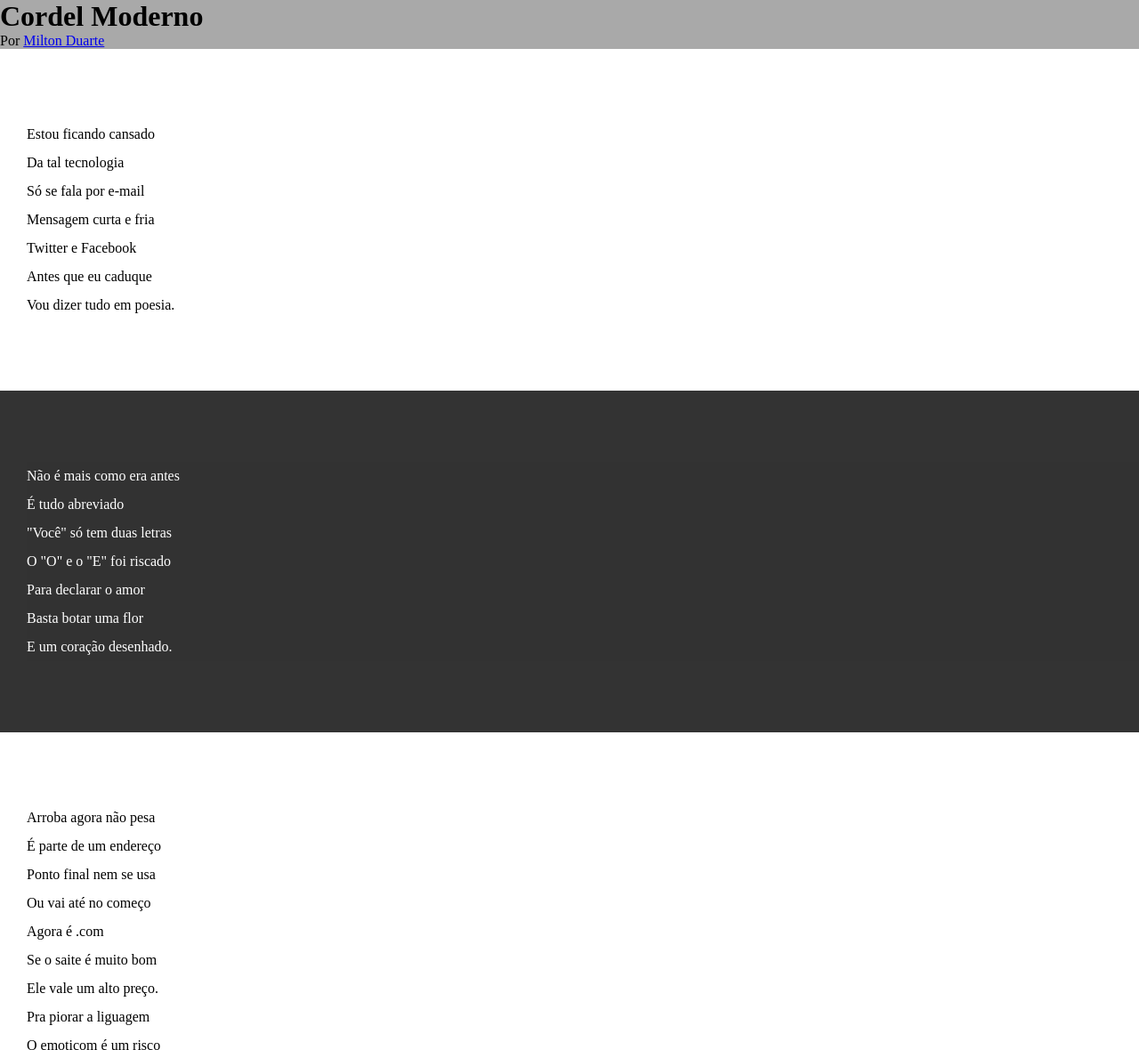
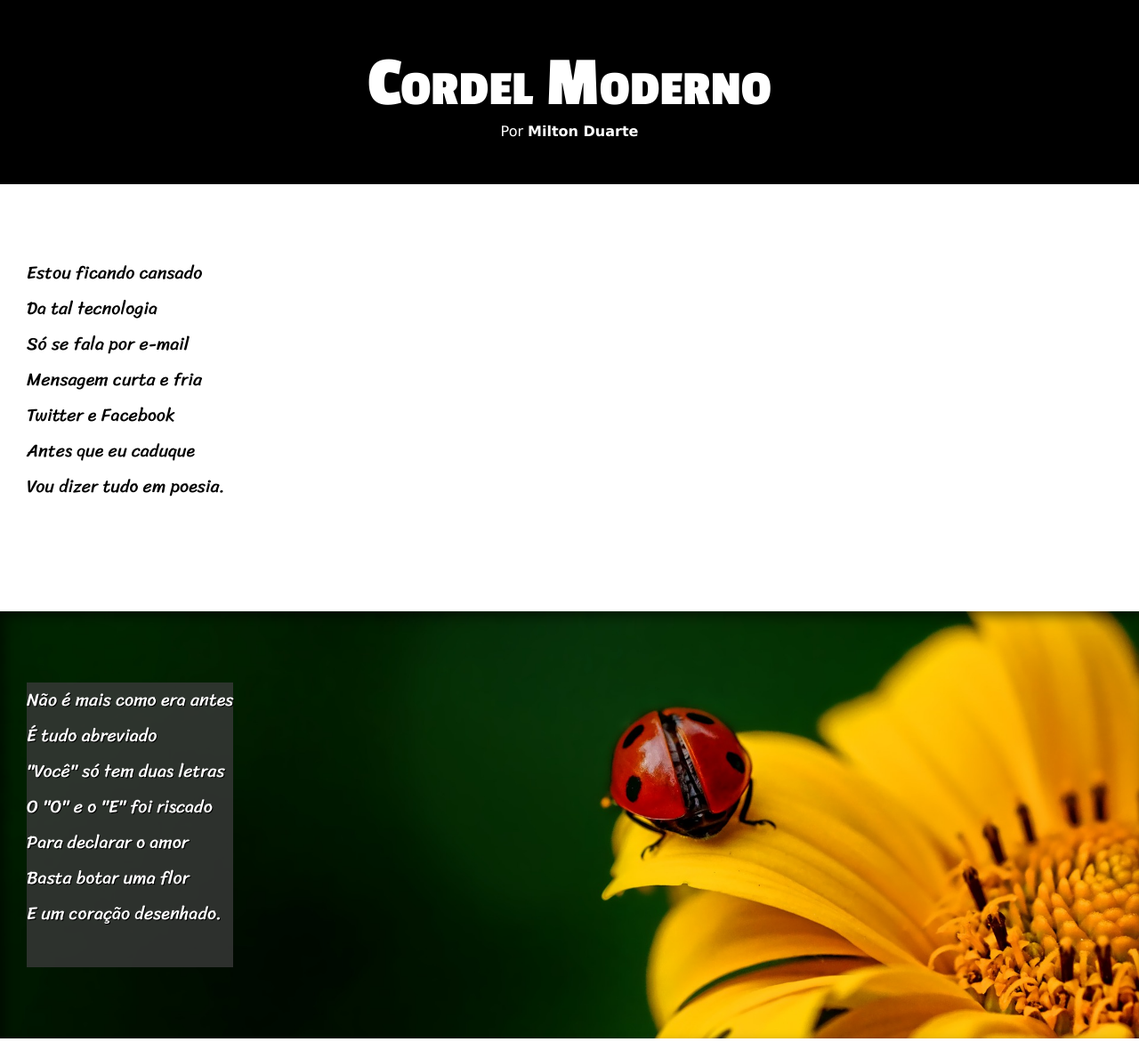
Before and after one commit to darknator/html-css, a plain HTML site: page exercicio/Desafio12/index.html in a window 1280 px wide. Shown: the top 1180 px of the page at 89% size. Drawn offline with Linux system fonts and the light colour scheme.

Commit message:
Atualizando CSS

```diff
--- a/exercicio/Desafio12/estilo/style.css
+++ b/exercicio/Desafio12/estilo/style.css
@@ -1,13 +1,25 @@
 @charset "UTF-8";
+
+@import url('https://fonts.googleapis.com/css2?family=Passion+One:wght@400;700;900&display=swap');
+
+@import url('https://fonts.googleapis.com/css2?family=Sriracha&display=swap');
+
+:root{
+    --font1: Verdana, Geneva, Tahoma, sans-serif;
+    --font2: 'Passion One', cursive;
+    --font3: 'Sriracha', cursive;
+}
 
 *{
     margin: 0px;
     padding: 0px;
+
 }
 
 html, body{
     min-height: 100vh;
-    background-color: darkgray;
+    background-color: black;
+    font-family: var(--font1);
 }
 
 header{
@@ -19,6 +31,8 @@ header{
  header > h1{
     padding-top: 50px;
     font-variant: small-caps;
+    font-family: var(--font2);
+    font-size: 10vh;
  }
 
  header > p{
@@ -40,11 +54,16 @@ header{
     padding-bottom: 10vh;
     line-height: 2em;
     padding-left: 30px;
+    font-family: var(--font3);
+    font-size: 20px;
  }
 
- section.imagem > p{
-    background-color: rgba(51, 51, 51, 0.486);
-    color: white
+ section.imagem p{
+    background-color: rgba(58, 58, 58, 0.788);
+    color: white;
+    display: inline-block;
+    text-shadow: 1px 1px 0px black;
+
  }
 
  section.normal{
@@ -54,8 +73,26 @@ header{
  }
 
 section.imagem{
- background-color: rgb(51, 51, 51);
+ background-color: rgba(0, 0, 0, 0.534);
  color: white;
+ box-shadow: inset 6px 6px 13px 0px rgba(0, 0, 0, 0.514);
+ background-attachment: fixed;
+}
+
+section#img01{
+background-image: url(../imagens/background001.jpg);
+background-position: right center;
+background-size: cover;
+}
+
+section#img02{
+    background-image: url(../imagens/background002.jpg);
+    background-position: right center;
+    background-size: cover;
+}
+
+section > p{
+    padding-bottom: 2em;
 }
 
  footer{
--- a/exercicio/Desafio12/index.html
+++ b/exercicio/Desafio12/index.html
@@ -7,11 +7,13 @@
     <link rel="stylesheet" href="estilo/style.css">
 </head>
 <body>
-    <h1>Cordel Moderno</h1>
-    <p>Por
+    <header>
+        <h1>Cordel Moderno</h1>
+        <p>Por
 
-        <a href="https://www.recantodasletras.com.br/poesias/3186743" target="_blank">Milton Duarte</a>
-    </p>
+            <a href="https://www.recantodasletras.com.br/poesias/3186743" target="_blank">Milton Duarte</a>
+        </p>
+    </header>
 
     <section class="normal">
         <p>
@@ -27,7 +29,7 @@
 
 
 
-    <section class="imagem">
+    <section class="imagem" id="img01">
         <p>
             Não é mais como era antes <br>
             É tudo abreviado <br>
@@ -62,7 +64,7 @@
 
 
 
-    <section class="imagem">
+    <section class="imagem" id="img02">
         <p>
             Tenho saudade das cartas <br>
             Escritas com a própria mão <br>
```
